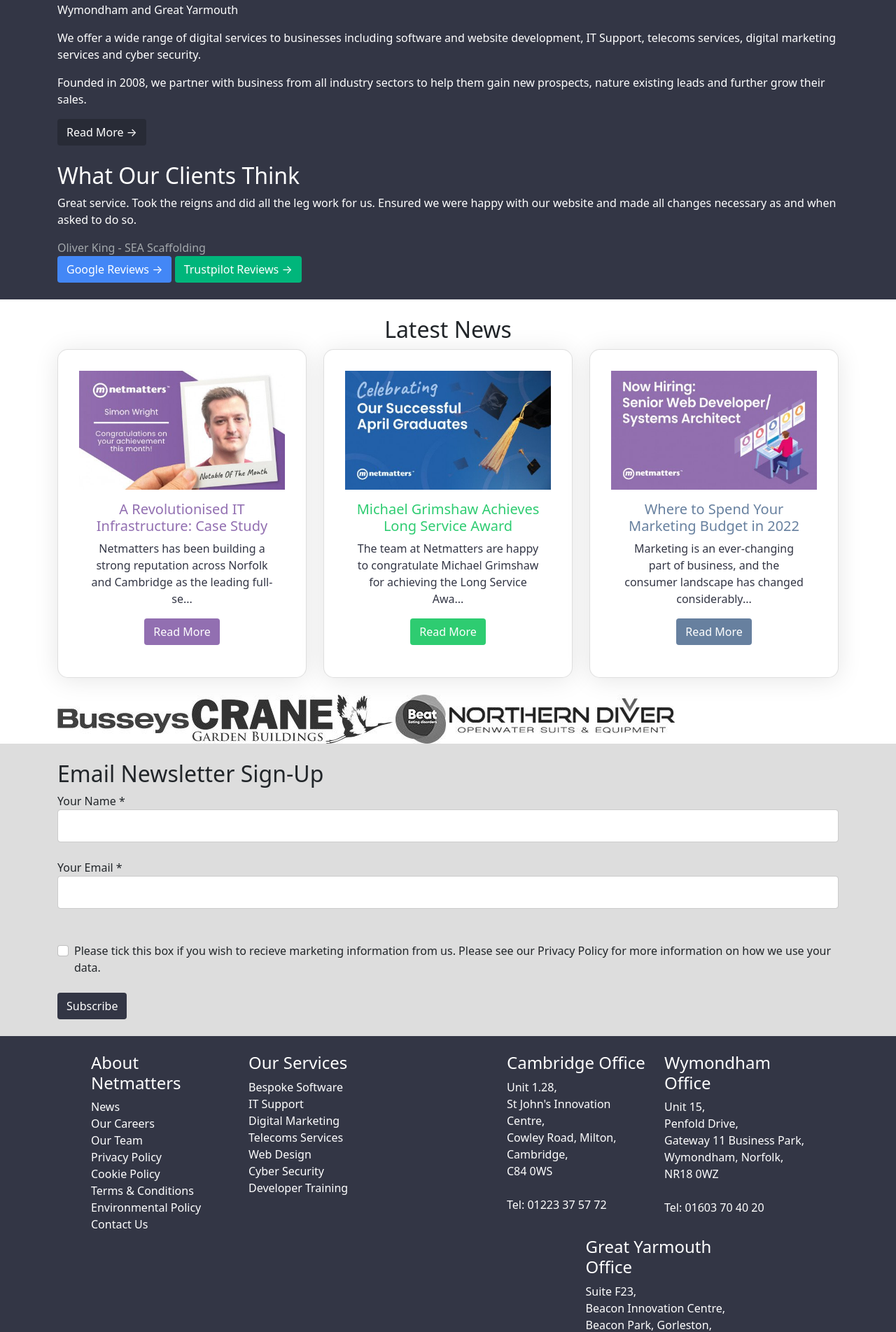
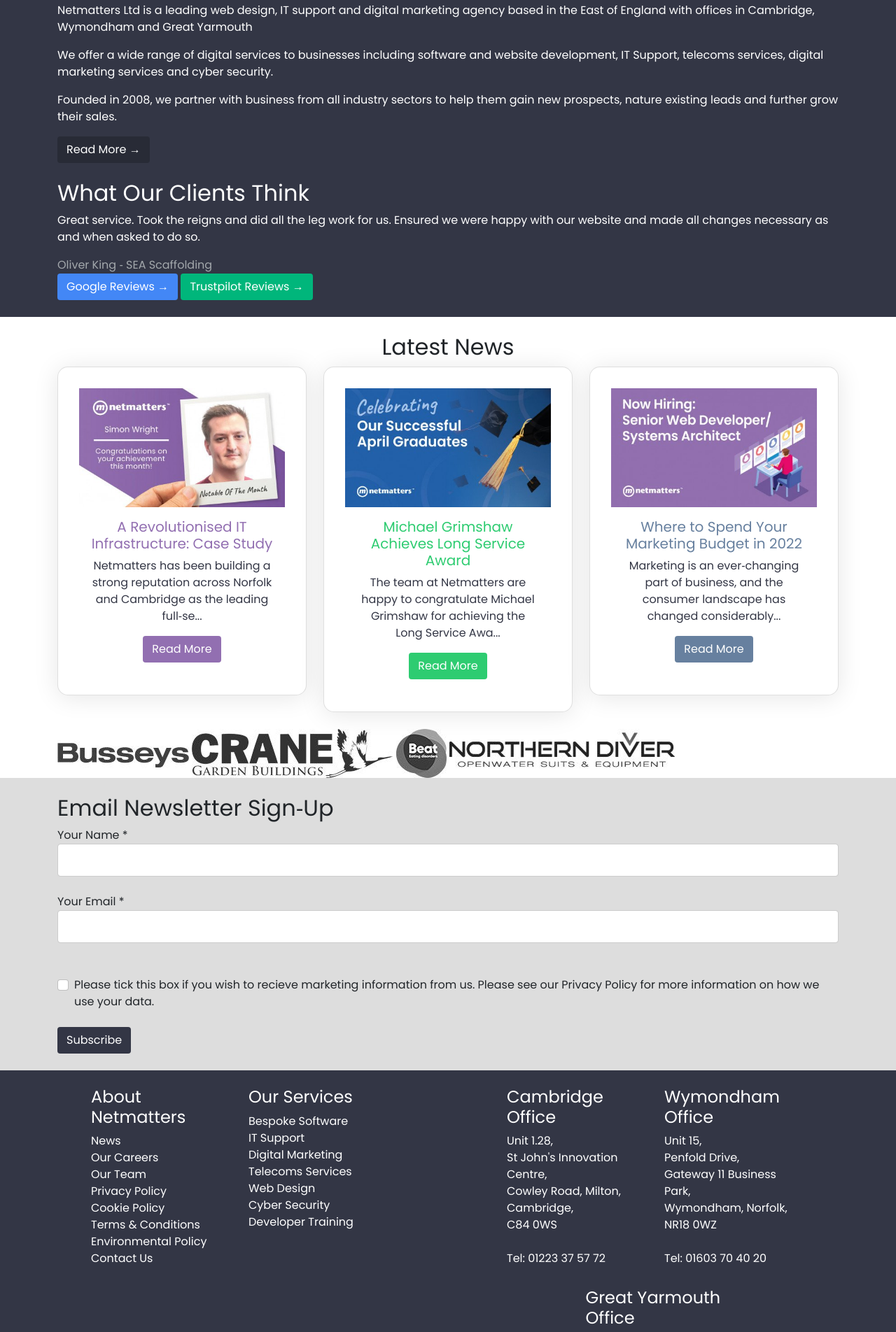
Before and after one commit to DanielGoreSCS/HTML-CSS-Reflection, a PHP site: page / in a window 1280 px wide; the page is wider, and only the part inside the window is pictured. Shown: the part 1951-3855 px from the top of that part at 70% size. Run offline with PHP 8.4, Linux system fonts and the light colour scheme; some libraries are stand-ins or nearby versions.

Commit message:
Added font family and fixed navigation width
Added poppins and sans serif as the fonts for the webpage. Gave navigation flex grow so that it fits the width available to it.

```diff
--- a/css/style.css
+++ b/css/style.css
@@ -28,6 +28,10 @@
 
 .quote-author {
   color: #A3A8AC;
+}
+
+body {
+  font-family: "Poppins", sans-serif;
 }
 
 a {
@@ -103,10 +107,16 @@
   background-color: #333645;
   padding: 0;
 }
+.navbar-nav {
+  flex-grow: 1;
+}
 
 .nav-link {
   color: #fff;
   text-align: center;
+}
+.nav-item {
+  flex-grow: 1;
 }
 
 .fa-solid {
--- a/index.html
+++ b/index.html
@@ -5,6 +5,7 @@
     <meta name="viewport" content="width=device-width, initial-scale=1.0">
     <title>Netmatters | Full Service Digital Agency | Cambridgeshire &amp; Norfolk | Netmatters</title>
     <script src="https://kit.fontawesome.com/3c7305378e.js" crossorigin="anonymous"></script>
+    <link href='https://fonts.googleapis.com/css?family=Poppins' rel='stylesheet'>
     <link href="https://cdn.jsdelivr.net/npm/bootstrap@5.1.3/dist/css/bootstrap.min.css" rel="stylesheet"
     integrity="sha384-1BmE4kWBq78iYhFldvKuhfTAU6auU8tT94WrHftjDbrCEXSU1oBoqyl2QvZ6jIW3" crossorigin="anonymous">
     <script src="https://cdn.jsdelivr.net/npm/bootstrap@5.1.3/dist/js/bootstrap.bundle.min.js"
@@ -308,7 +309,7 @@
                     </div>
                 </article>
             </div>
-            <div class="col-sm-6 col-lg-4">
+            <div class="d-sm-none d-lg-block col-lg-4">
                 <article class="card">
                     <img class src="img/news/senior-web-developer-8f6n.jpg" alt="">
                     <div class="card-body card-news-3">
--- a/scss/abstracts/_fonts.scss
+++ b/scss/abstracts/_fonts.scss
@@ -0,0 +1,5 @@
+$fonts: 'Poppins', sans-serif;
+
+body {
+    font-family: $fonts;
+}
--- a/scss/components/_navbar.scss
+++ b/scss/components/_navbar.scss
@@ -3,8 +3,16 @@
 .navbar {
     background-color: $primary;
     padding: 0;
+    &-nav {
+        flex-grow: 1;
+    }
 }
-.nav-link {
-    color: $white;
-    text-align: center;
+.nav {
+    &-link {
+        color: $white;
+        text-align: center;
+    }
+    &-item {
+        flex-grow: 1;
+    }
 }
```
Also changed, not shown: 1 other file.
